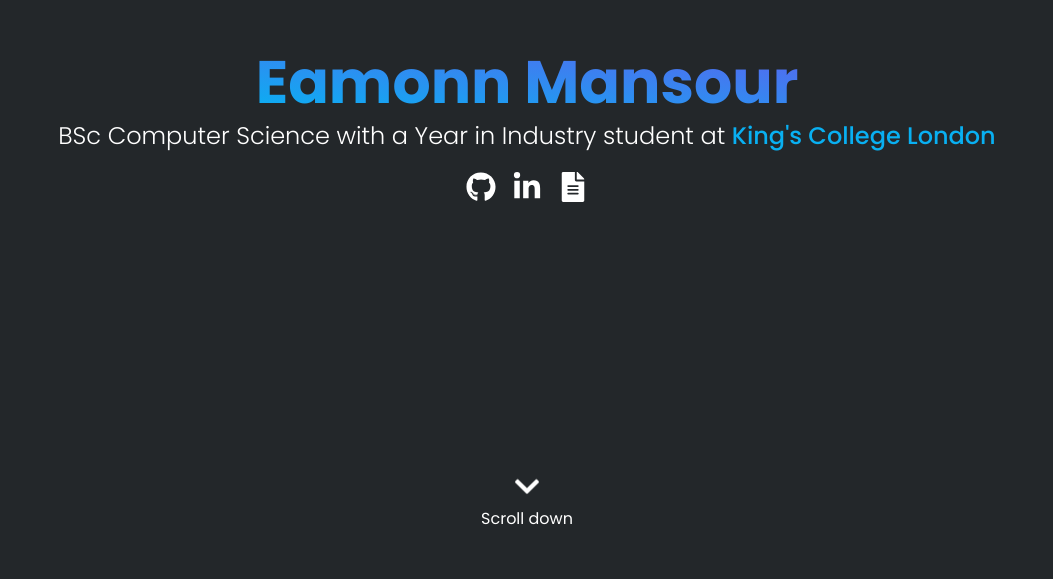
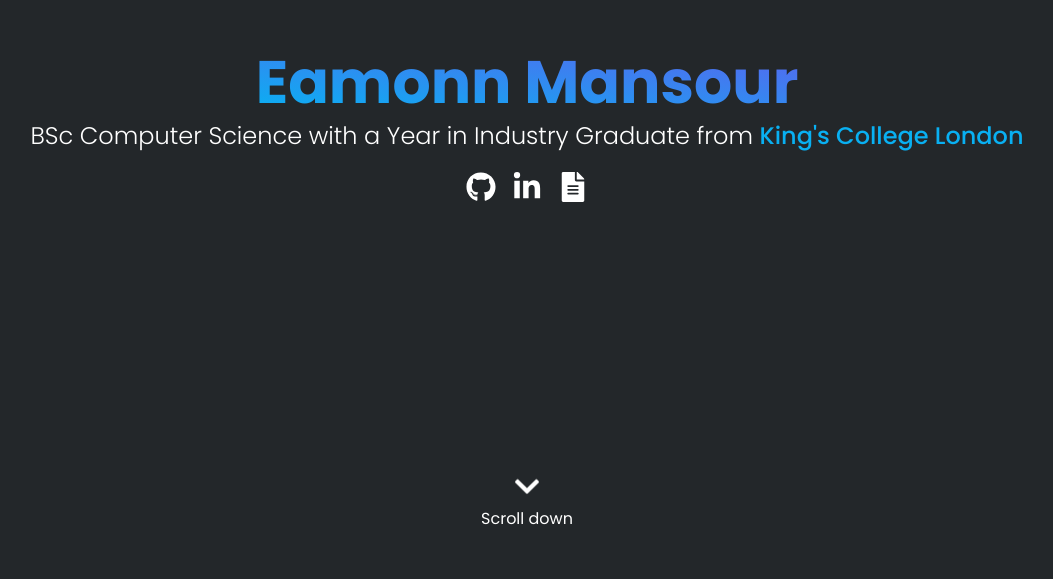
Before and after one commit to eamansour/eamansour.com, a Next.js app: page / in a window 1280 px wide. Shown: the part 221-800 px from the top of the page, without its empty margins (113-1166 px from the left). Built offline with nearby package versions, Linux system fonts and the light colour scheme.

Commit message:
Update title

```diff
--- a/about.ts
+++ b/about.ts
@@ -65,7 +65,7 @@
     subtitle: "BSc Computer Science with a Year in Industry",
     date: "Sep 2018 - Jun 2022",
     location: "London, UK",
-    details: ["Predicted First Class Honours"],
+    details: ["First Class Honours"],
   },
   {
     title: "Luton Sixth Form College",
--- a/pages/_app.tsx
+++ b/pages/_app.tsx
@@ -44,7 +44,7 @@
             transition={{ delay: 0.2 }}
             className="absolute font-semibold"
           >
-            Back to intro
+            Back to Intro
           </motion.p>
           <Image
             src="/images/EM.svg"
@@ -68,7 +68,7 @@
         ))}
       </div>
       <p className="text-sm md:text-base">
-        © 2022 Eamonn Mansour |{" "}
+        &copy; 2022 Eamonn Mansour |{" "}
         <a
           target="_blank"
           rel="noopener noreferrer"
--- a/pages/index.tsx
+++ b/pages/index.tsx
@@ -68,7 +68,7 @@
             transition={{ delay: 0.2, duration: 1 }}
             className="mx-10 mt-2 font-thin text-base md:text-lg lg:text-2xl"
           >
-            BSc Computer Science with a Year in Industry student at{" "}
+            BSc Computer Science with a Year in Industry Graduate from{" "}
             <a
               className="text-blue font-medium hover:text-blurple-100 transition-colors"
               href="https://www.kcl.ac.uk/"
```
Also changed, not shown: 1 other file (tests, documents, lock files or other folders).
